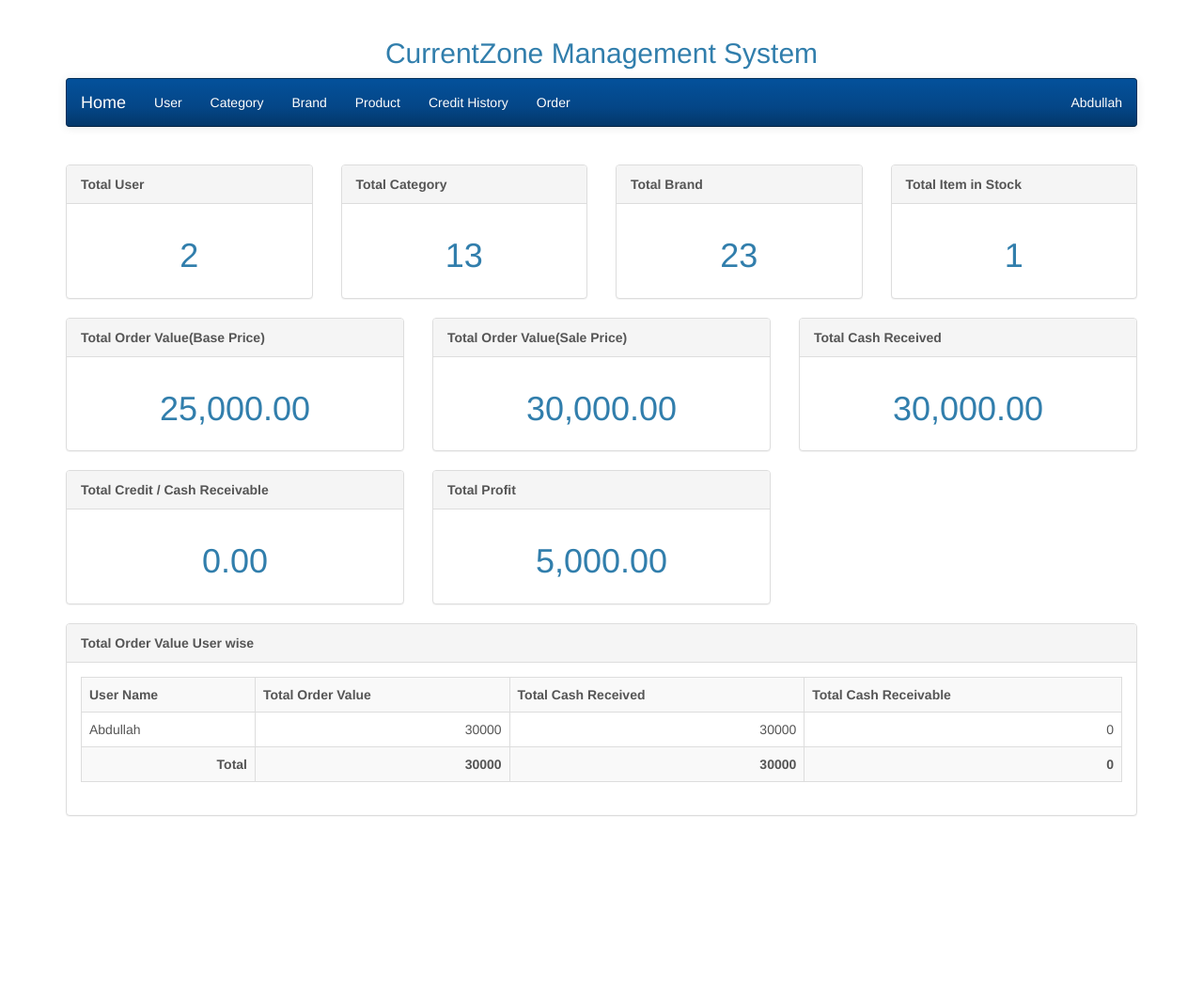
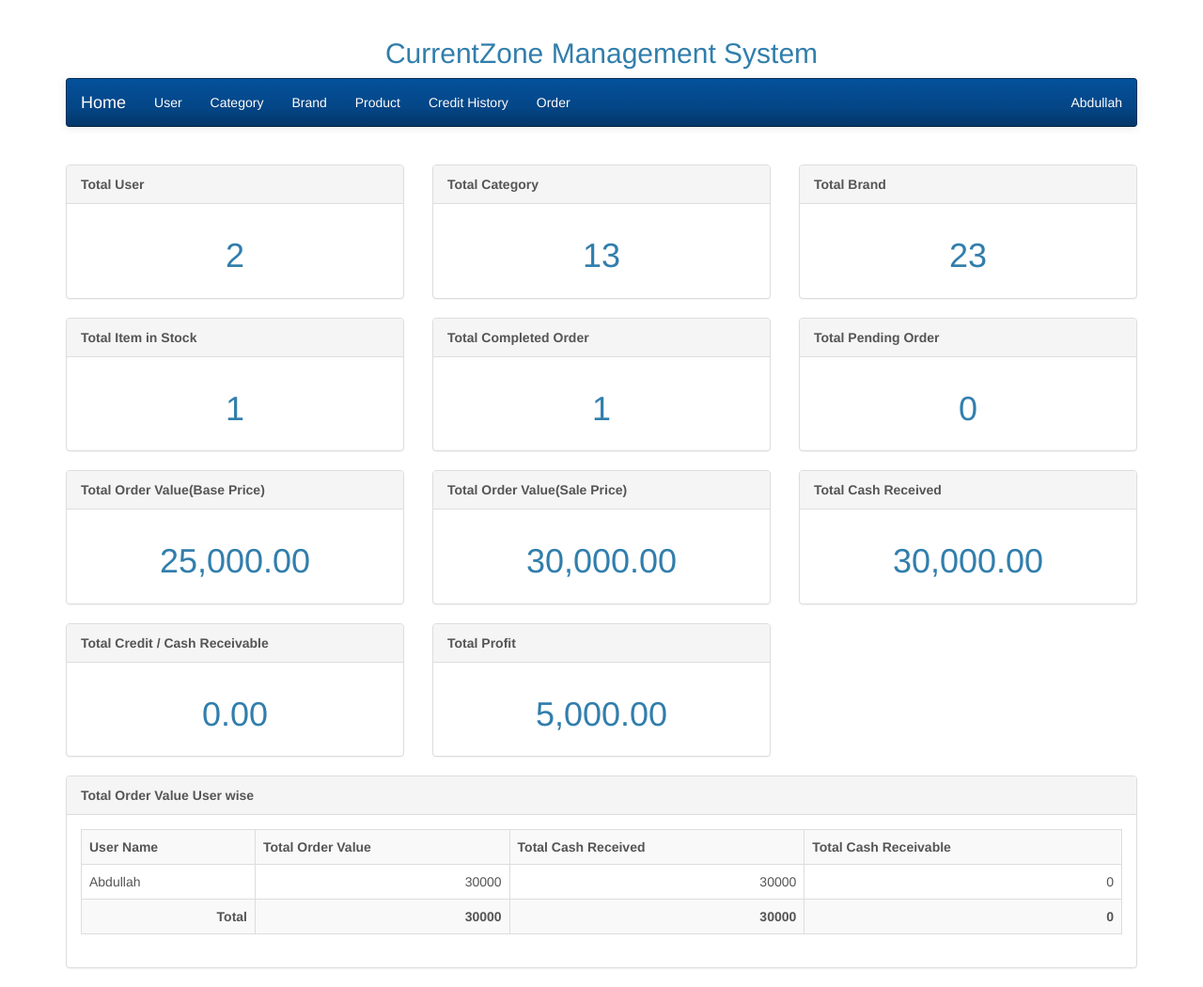
Before and after one commit to rehanhammer/CurrentZone, a PHP site: page / in a window 1280 px wide. Shown: the whole page at 94% size. Before the commit the page ends 868 px from the top, so only its background shows below. Run offline with PHP 8.4, Linux system fonts and the light colour scheme; a user stored in the database is signed in; data comes from the database, SQL or seed files in the repository; both versions use the stored data as it was after the commit.

Commit message:
third change committed

```diff
--- a/brand.php
+++ b/brand.php
@@ -52,7 +52,7 @@ include('header.php');
 
     <div id="brandModal" class="modal fade">
     	<div class="modal-dialog">
-    		<form method="post" id="brand_form">
+    		<form method="post" id="brand_form" autocomplete="off">
     			<div class="modal-content">
     				<div class="modal-header">
     					<button type="button" class="close" data-dismiss="modal">&times;</button>
--- a/category.php
+++ b/category.php
@@ -54,7 +54,7 @@ include('header.php');
     </div>
     <div id="categoryModal" class="modal fade">
     	<div class="modal-dialog">
-    		<form method="post" id="category_form">
+    		<form method="post" id="category_form" autocomplete="off">
     			<div class="modal-content">
     				<div class="modal-header">
     					<button type="button" class="close" data-dismiss="modal">&times;</button>
--- a/function.php
+++ b/function.php
@@ -156,6 +156,23 @@ function count_total_product($connect)
 	$statement->execute();
 	return $statement->rowCount();
 }
+
+function count_total_order($connect){
+	$query = "
+	SELECT * FROM inventory_order WHERE inventory_order_status='1'";
+	$statement = $connect->prepare($query);
+	$statement->execute();
+	return $statement->rowCount();
+}
+
+function count_total_pending_order($connect){
+	$query = "
+	SELECT * FROM inventory_order WHERE inventory_order_status='2'";
+	$statement = $connect->prepare($query);
+	$statement->execute();
+	return $statement->rowCount();
+}
+
 function count_total_order_value_base($connect)
 {
 	$query = "
--- a/index.php
+++ b/index.php
@@ -17,7 +17,7 @@ include('header.php');
 	if($_SESSION['type'] == 'master')
 	{
 	?>
-	<div class="col-md-3">
+	<div class="col-md-4">
 		<div class="panel panel-default">
 			<div class="panel-heading"><strong>Total User</strong></div>
 			<div class="panel-body" align="center">
@@ -25,7 +25,7 @@ include('header.php');
 			</div>
 		</div>
 	</div>
-	<div class="col-md-3">
+	<div class="col-md-4">
 		<div class="panel panel-default">
 			<div class="panel-heading"><strong>Total Category</strong></div>
 			<div class="panel-body" align="center">
@@ -33,7 +33,7 @@ include('header.php');
 			</div>
 		</div>
 	</div>
-	<div class="col-md-3">
+	<div class="col-md-4">
 		<div class="panel panel-default">
 			<div class="panel-heading"><strong>Total Brand</strong></div>
 			<div class="panel-body" align="center">
@@ -41,11 +41,27 @@ include('header.php');
 			</div>
 		</div>
 	</div>
-	<div class="col-md-3">
+	<div class="col-md-4">
 		<div class="panel panel-default">
 			<div class="panel-heading"><strong>Total Item in Stock</strong></div>
 			<div class="panel-body" align="center">
 				<h1><?php echo count_total_product($connect); ?></h1>
+			</div>
+		</div>
+	</div>
+	<div class="col-md-4">
+		<div class="panel panel-default">
+			<div class="panel-heading"><strong>Total Completed Order</strong></div>
+			<div class="panel-body" align="center">
+				<h1><?php echo count_total_order($connect); ?></h1>
+			</div>
+		</div>
+	</div>
+	<div class="col-md-4">
+		<div class="panel panel-default">
+			<div class="panel-heading"><strong>Total Pending Order</strong></div>
+			<div class="panel-body" align="center">
+				<h1><?php echo count_total_pending_order($connect); ?></h1>
 			</div>
 		</div>
 	</div>
--- a/order.php
+++ b/order.php
@@ -50,6 +50,7 @@ include('header.php');
 								<th>Order ID</th>
 								<th>Customer Name</th>
 								<th>Total Amount</th>
+								<th>Cash Receivable</th>
 								<th>Payment Mode</th>
 								<th>Order Status</th>
 								<th>Order Date</th>
@@ -73,7 +74,7 @@ include('header.php');
 
 	<div id="orderdetailsModal" class="modal fade">
         <div class="modal-dialog">
-        	<form method="post" id="order_detail_form">
+        	<form method="post" id="order_detail_form" autocomplete="off">
                 <div class="modal-content">
                     <div class="modal-header">
                         <button type="button" class="close" data-dismiss="modal">&times;</button>
@@ -93,7 +94,7 @@ include('header.php');
     <div id="orderModal" class="modal fade">
 
     	<div class="modal-dialog1">
-    		<form method="post" id="order_form">
+    		<form method="post" id="order_form" autocomplete="off">
     			<div class="modal-content1">
     				<div class="modal-header">
     					<button type="button" class="close" data-dismiss="modal">&times;</button>
--- a/order_fetch.php
+++ b/order_fetch.php
@@ -77,6 +77,7 @@ foreach($result as $row)
 	$sub_array[] = $row['inventory_order_id'];
 	$sub_array[] = $row['inventory_order_name'];
 	$sub_array[] = $row['inventory_order_sale_price_total'];
+	$sub_array[] = $row['order_cash_receivable'];
 	$sub_array[] = $payment_mode;
 	$sub_array[] = $status;
 	$sub_array[] = $row['inventory_order_date'];
--- a/product.php
+++ b/product.php
@@ -73,7 +73,7 @@ include('header.php');
 
         <div id="productModal" class="modal fade">
             <div class="modal-dialog">
-                <form method="post" id="product_form">
+                <form method="post" id="product_form" autocomplete="off">
                     <div class="modal-content">
                         <div class="modal-header">
                             <button type="button" class="close" data-dismiss="modal">&times;</button>
@@ -162,7 +162,7 @@ include('header.php');
 
         <div id="productdetailsModal" class="modal fade">
             <div class="modal-dialog">
-                <form method="post" id="product_form">
+                <form method="post" id="product_form" autocomplete="off">
                     <div class="modal-content">
                         <div class="modal-header">
                             <button type="button" class="close" data-dismiss="modal">&times;</button>
```
Also changed, not shown: current_zone.sql (+37 -6 lines).
